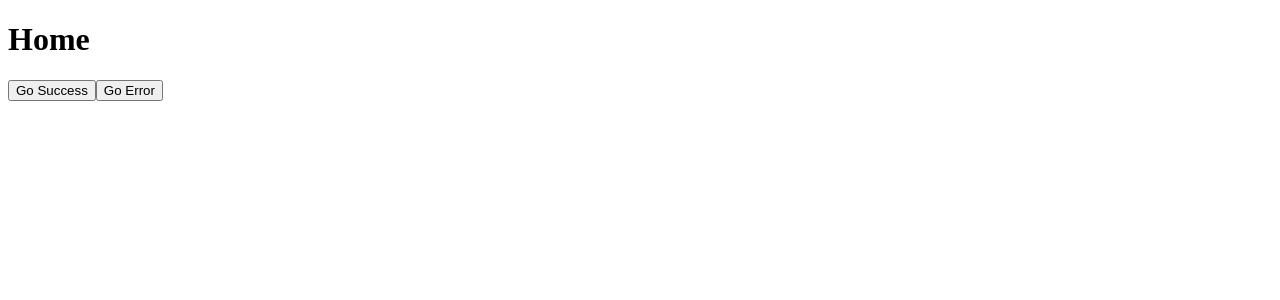
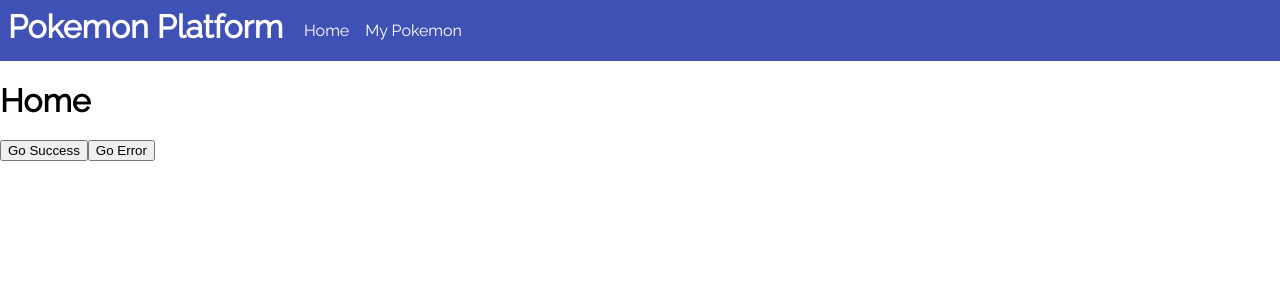
Before and after one commit to junaid1840/react-thunk-scss-boilerplater, a React (Create React App) app: page / in a window 1280 px wide. Shown: the top 300 px of the page. Built offline with nearby package versions, Linux system fonts and the light colour scheme.

Commit message:
Added app header with some navigation links.

```diff
--- a/public/index.html
+++ b/public/index.html
@@ -10,21 +10,11 @@
       content="Web site created using create-react-app"
     />
     <link rel="apple-touch-icon" href="%PUBLIC_URL%/logo192.png" />
-    <!--
-      manifest.json provides metadata used when your web app is installed on a
-      user's mobile device or desktop. See https://developers.google.com/web/fundamentals/web-app-manifest/
-    -->
     <link rel="manifest" href="%PUBLIC_URL%/manifest.json" />
-    <!--
-      Notice the use of %PUBLIC_URL% in the tags above.
-      It will be replaced with the URL of the `public` folder during the build.
-      Only files inside the `public` folder can be referenced from the HTML.
-
-      Unlike "/favicon.ico" or "favicon.ico", "%PUBLIC_URL%/favicon.ico" will
-      work correctly both with client-side routing and a non-root public URL.
-      Learn how to configure a non-root public URL by running `npm run build`.
-    -->
-    <title>React App</title>
+    <link rel="preconnect" href="https://fonts.googleapis.com">
+    <link rel="preconnect" href="https://fonts.gstatic.com" crossorigin>
+    <link href="https://fonts.googleapis.com/css2?family=Raleway&display=swap" rel="stylesheet">
+    <title>Pokemon Platform</title>
   </head>
   <body>
     <noscript>You need to enable JavaScript to run this app.</noscript>
--- a/src/assets/scss/global.scss
+++ b/src/assets/scss/global.scss
@@ -0,0 +1,4 @@
+body {
+  margin: 0;
+  font-family: 'Raleway', sans-serif;
+}
--- /dev/null
+++ b/src/assets/scss/variables.scss
@@ -0,0 +1 @@
+$blue: #4051b6;
--- /dev/null
+++ b/src/component/header/Header.tsx
@@ -0,0 +1,16 @@
+import "./header.scss";
+import React, { FC } from "react";
+
+export const Header: FC = () => {
+  return (
+    <header className="header">
+      <div className="logo">Pokemon Platform</div>
+      <nav>
+        <ul className="nav-list-wrapper">
+          <li className="nav-list-item">Home</li>
+          <li className="nav-list-item">My Pokemon</li>
+        </ul>
+      </nav>
+    </header>
+  );
+};
--- /dev/null
+++ b/src/component/header/header.scss
@@ -0,0 +1,26 @@
+@import "./src/assets/scss/variables";
+
+.header {
+  display: flex;
+  background: $blue;
+  color: white;
+}
+
+.logo {
+  font-size: 2rem;
+  padding: 0.5rem;
+  font-weight: bold;
+}
+.nav-list-wrapper {
+  list-style: none;
+  display: flex;
+  padding: 0.3rem;
+}
+.nav-list-item {
+  margin: 0 0.5rem;
+  cursor: pointer;
+}
+
+.nav-list-item:hover {
+  color: darkblue;
+}
--- a/src/layout/main/Main.tsx
+++ b/src/layout/main/Main.tsx
@@ -3,10 +3,12 @@
 import { routes } from "../../routes/routes";
 import { RouteWithSubRoutes } from "../../routes/routeWithSubRoutes";
 import { GlobalProvider } from "../../services/context/GlobalProvider";
+import { Header } from "../../component/header/Header";
 
 export const Main = (): JSX.Element => {
   return (
     <>
+      <Header></Header>
       <GlobalProvider>{<RouteWithSubRoutes routes={routes} />}</GlobalProvider>
     </>
 
```
